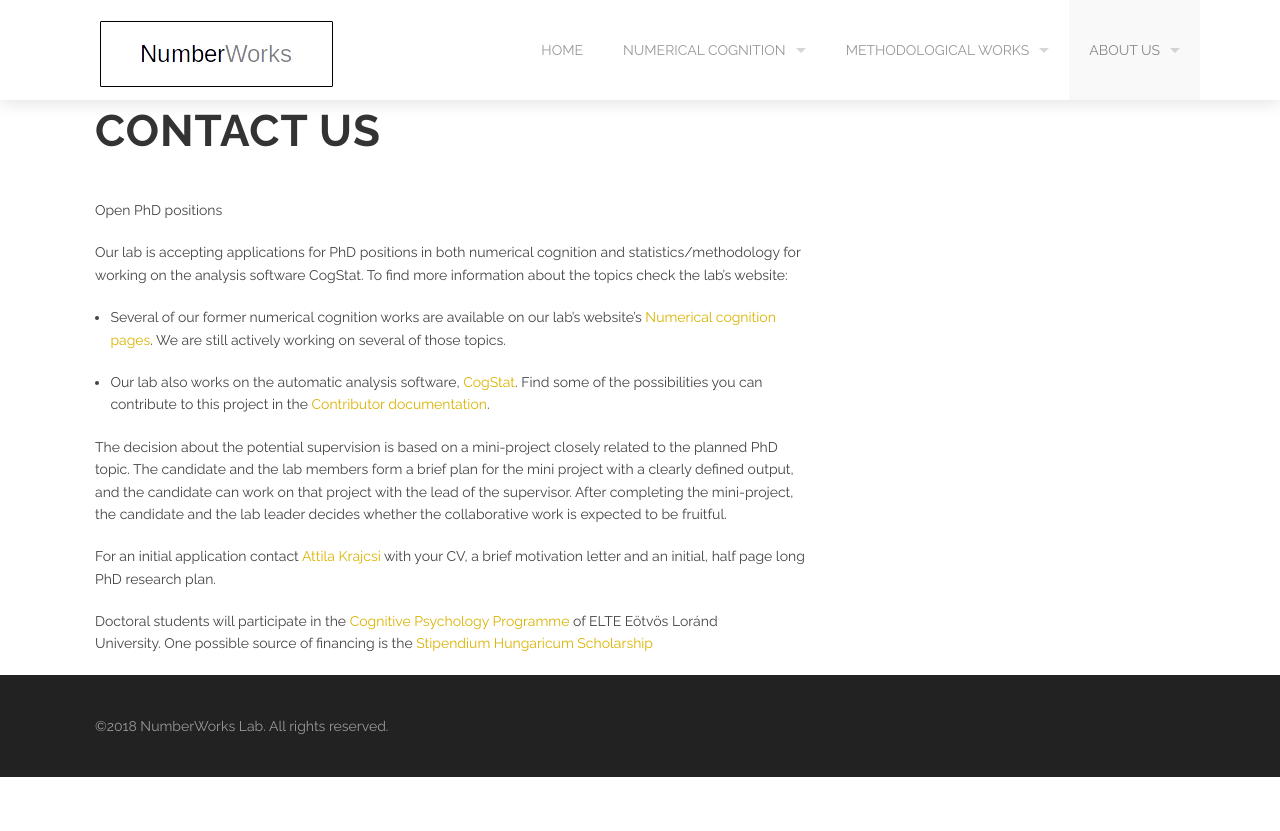
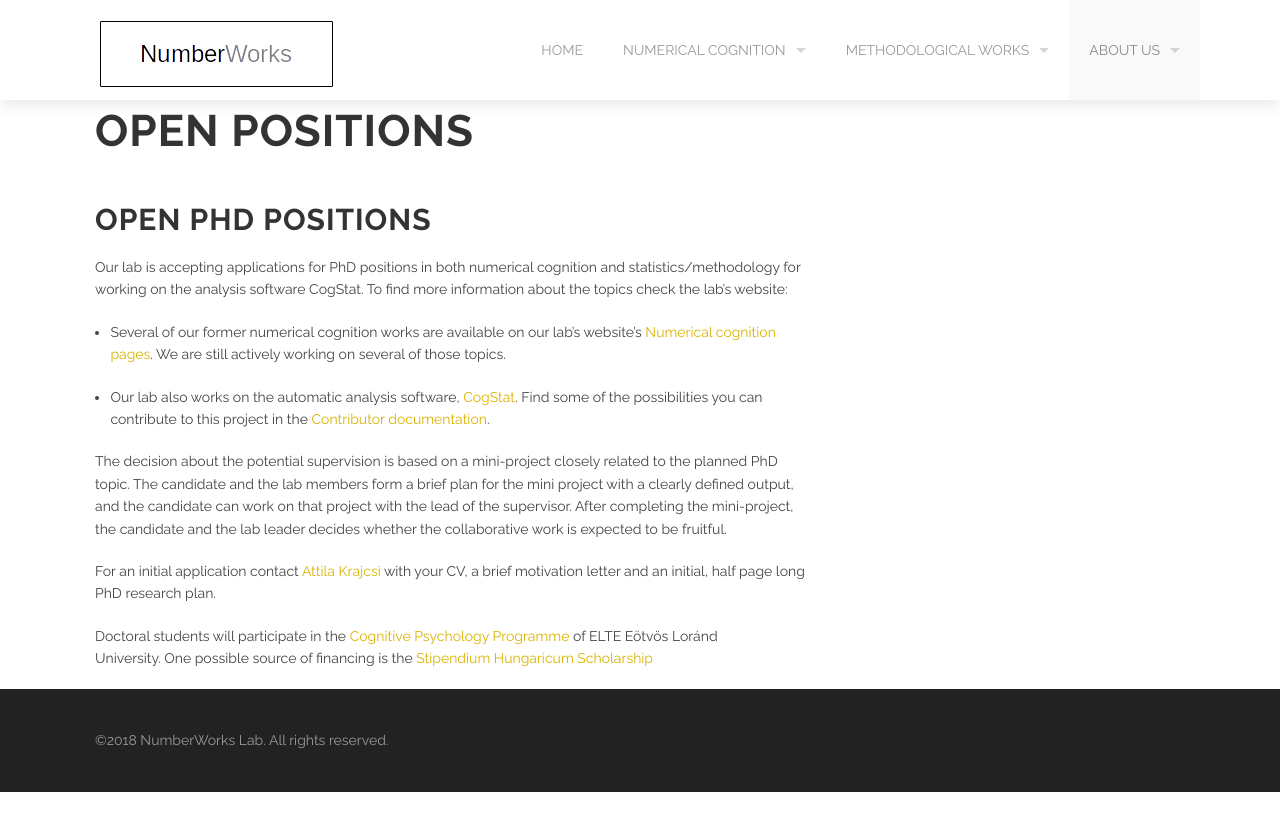
Before and after one commit to theNumberWorks/numberworks_website, a Jekyll site: the page built from open_positions.md, in a window 1280 px wide. Shown: the top 831 px of the page. Built offline with Jekyll 4.4.1, drawn with Linux system fonts in a browser that asks for light colours.

Commit message:
open positions fixes

```diff
--- a/_data/nav.yml
+++ b/_data/nav.yml
@@ -42,7 +42,7 @@
       path: members.html
     - name: Events
       path: events.html
-    - name: Open poistions
+    - name: Open positions
       path: open_positions.html
     - name: Contact us
       path: contact.html
--- a/open_positions.md
+++ b/open_positions.md
@@ -1,10 +1,10 @@
 ---
 layout: page
-title: Contact us
+title: Open positions
 section_id: about
 ---
 
-Open PhD positions
+## Open PhD positions
 
 Our lab is accepting applications for PhD positions in both numerical cognition and statistics/methodology for working on the analysis software CogStat. To find more information about the topics check the lab's website:
 
@@ -14,6 +14,6 @@ Our lab is accepting applications for PhD positions in both numerical cognition
 
 The decision about the potential supervision is based on a mini-project closely related to the planned PhD topic. The candidate and the lab members form a brief plan for the mini project with a clearly defined output, and the candidate can work on that project with the lead of the supervisor. After completing the mini-project, the candidate and the lab leader decides whether the collaborative work is expected to be fruitful.
 
-For an initial application contact [Attila Krajcsi](krajcsi@gmail.com) with your CV, a brief motivation letter and an initial, half page long PhD research plan.
+For an initial application contact [Attila Krajcsi](mailto:krajcsi@gmail.com) with your CV, a brief motivation letter and an initial, half page long PhD research plan.
 
 Doctoral students will participate in the [Cognitive Psychology Programme](https://www.ppk.elte.hu/en/psychologyphd/doctoraltraining) of ELTE Eötvös Loránd University. One possible source of financing is the [Stipendium Hungaricum Scholarship](https://www.elte.hu/en/stipendium_hungaricum?m=59)
```
